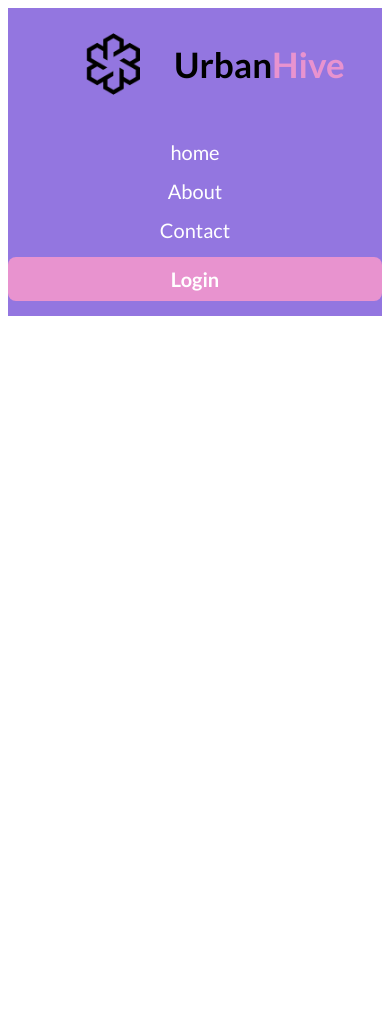
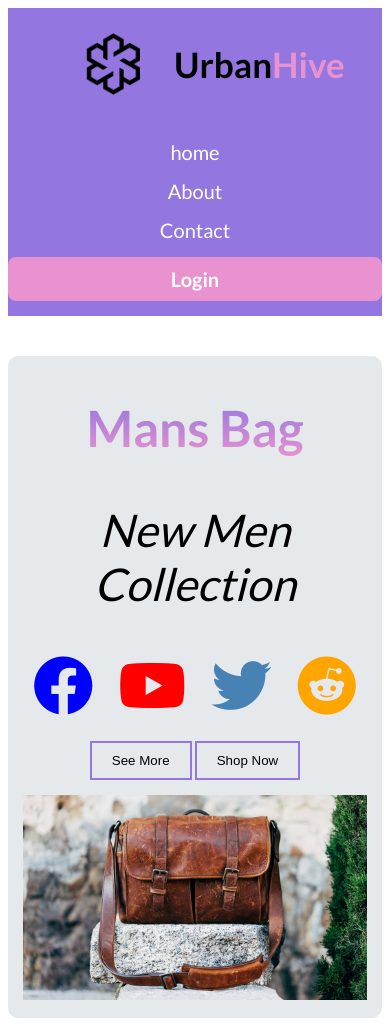
Before and after one commit to Amin7775/UrbanHive-Responsive-Website, a plain HTML site: page index.html in a window 390 px wide. Before the commit the page ends 844 px from the top, so only its background shows below. Drawn offline with Linux system fonts and the light colour scheme.

Commit message:
Added banner and responsive css

```diff
--- a/index.html
+++ b/index.html
@@ -6,6 +6,8 @@
     <title>Document</title>
     <link rel="stylesheet" href="styles/style.css">
     <link rel="stylesheet" href="styles/responsive.css">
+
+    <link rel="stylesheet" href="https://cdnjs.cloudflare.com/ajax/libs/font-awesome/6.4.0/css/all.min.css" integrity="sha512-iecdLmaskl7CVkqkXNQ/ZH/XLlvWZOJyj7Yy7tcenmpD1ypASozpmT/E0iPtmFIB46ZmdtAc9eNBvH0H/ZpiBw==" crossorigin="anonymous" referrerpolicy="no-referrer" />
 </head>
 <body>
     <!-- navbar start -->
@@ -25,5 +27,25 @@
         </div>
         </nav>
     <!-- navbar end -->
+
+    <main>
+        <section class="banner-container">
+            <div class="banner-text">
+                <h1>Mans Bag</h1>
+                <p>New Men Collection</p>
+                <div class="icon">
+                    <span><i style="color:blue;" class="fa-brands fa-facebook"></i></span>
+                    <span><i style="color:red;" class="fa-brands fa-youtube"></i></span>
+                    <span><i style="color:steelblue;" class="fa-brands fa-twitter"></i></span>
+                    <span><i style="color:orange;" class="fa-brands fa-reddit"></i></span>
+                </div>
+                <button class="banner-button">See More</button>
+                <button class="banner-button">Shop Now</button>
+            </div>
+            <div class="banner-image">
+                <img src="./resources/banner-image/bag-picture.jpg" alt="">
+            </div>
+        </section>
+    </main>
 </body>
 </html>
--- a/styles/responsive.css
+++ b/styles/responsive.css
@@ -24,4 +24,12 @@
         width: 100%;
         margin-bottom: 15px;
     }
+
+    .banner-container{
+        flex-direction: column;
+    }
+
+    .banner-text,.banner-image{
+        width: 100%;
+    }
 }
--- a/styles/style.css
+++ b/styles/style.css
@@ -1,58 +1,111 @@
-@import url('https://fonts.googleapis.com/css2?family=Lato:wght@100;300;400;700;900&display=swap');
-*{
+@import url("https://fonts.googleapis.com/css2?family=Lato:wght@100;300;400;700;900&display=swap");
+* {
   box-sizing: border-box;
 }
 
-body{
-    font-family: 'Lato', sans-serif;
+body {
+  font-family: "Lato", sans-serif;
 }
-nav{
+nav {
   background-color: #9376e0;
 }
-.nav-container{
+.nav-container {
   min-height: 50px;
   display: flex;
   align-items: center;
   max-width: 1400px;
   margin: 0 auto;
-
 }
-.logo-container{
+.logo-container {
   display: flex;
   width: 50%;
 }
 
-.logo-container > img{
+.logo-container > img {
   width: 100px;
   object-fit: cover;
   margin-right: 20px;
 }
-.logo-container > p{
+.logo-container > p {
   font-size: 35px;
   font-weight: 600;
-
 }
 
-.hive-style{
+.hive-style {
   color: #e893cf;
 }
-.nav-item-container{
+.nav-item-container {
   width: 50%;
   display: flex;
   justify-content: space-between;
   align-items: center;
 }
 
-.nav-item-container a{
+.nav-item-container a {
   text-decoration: none;
   color: white;
   font-size: 20px;
-
 }
 
-.login-btn{
+.login-btn {
   background-color: #e893cf;
   padding: 10px 20px;
   border-radius: 8px;
   font-weight: 600;
 }
+
+/* Banner start */
+.banner-container {
+  max-width: 1440px;
+  margin: 0 auto;
+  margin-top: 40px;
+  display: flex;
+  background-color: #e6e9eb;
+  border-radius: 10px;
+}
+
+.banner-text {
+  width: 50%;
+  text-align: center;
+}
+
+.banner-image {
+  width: 50%;
+  border-radius: 10px;
+}
+
+.banner-image img {
+  width: 100%;
+  padding: 15px;
+  border-radius: 10px;
+}
+
+.banner-text h1 {
+  background-image: linear-gradient(to bottom, #9376e0, #e893cf);
+  color: transparent;
+  background-clip: border-box;
+  -webkit-background-clip: text;
+  font-size: 50px;
+  font-weight: 600;
+}
+
+.banner-text p {
+  font-style: italic;
+  font-size: 45px;
+}
+.icon {
+  display: flex;
+  justify-content: space-evenly;
+  /* max-width: 70%; */
+  /* margin: 0 auto; */
+}
+.fa-brands {
+  font-size: 60px;
+  margin-bottom: 25px;
+}
+
+.banner-button {
+  background-color: transparent;
+  padding: 10px 20px;
+  border: 2px solid #9376e0;
+}
```
Lines whose indentation alone changed are shown as unchanged.
